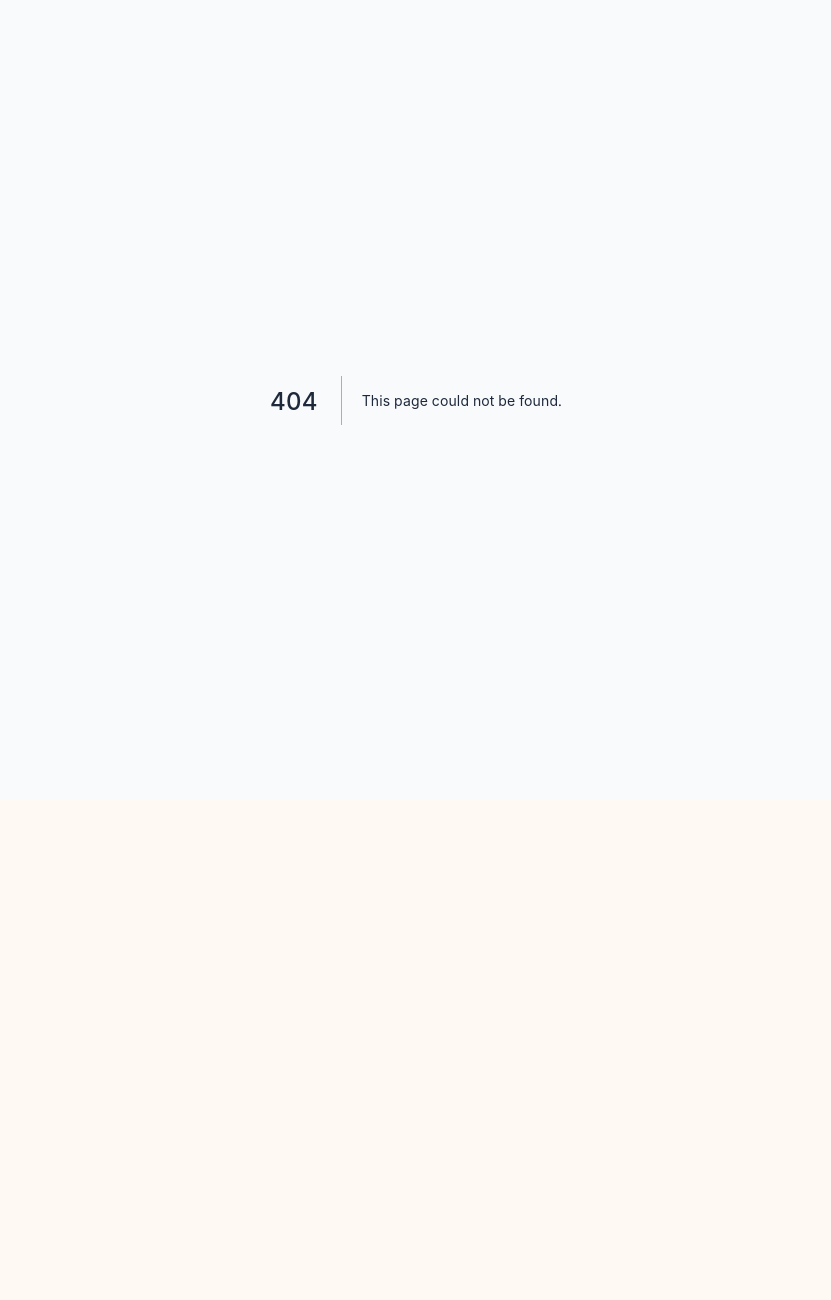
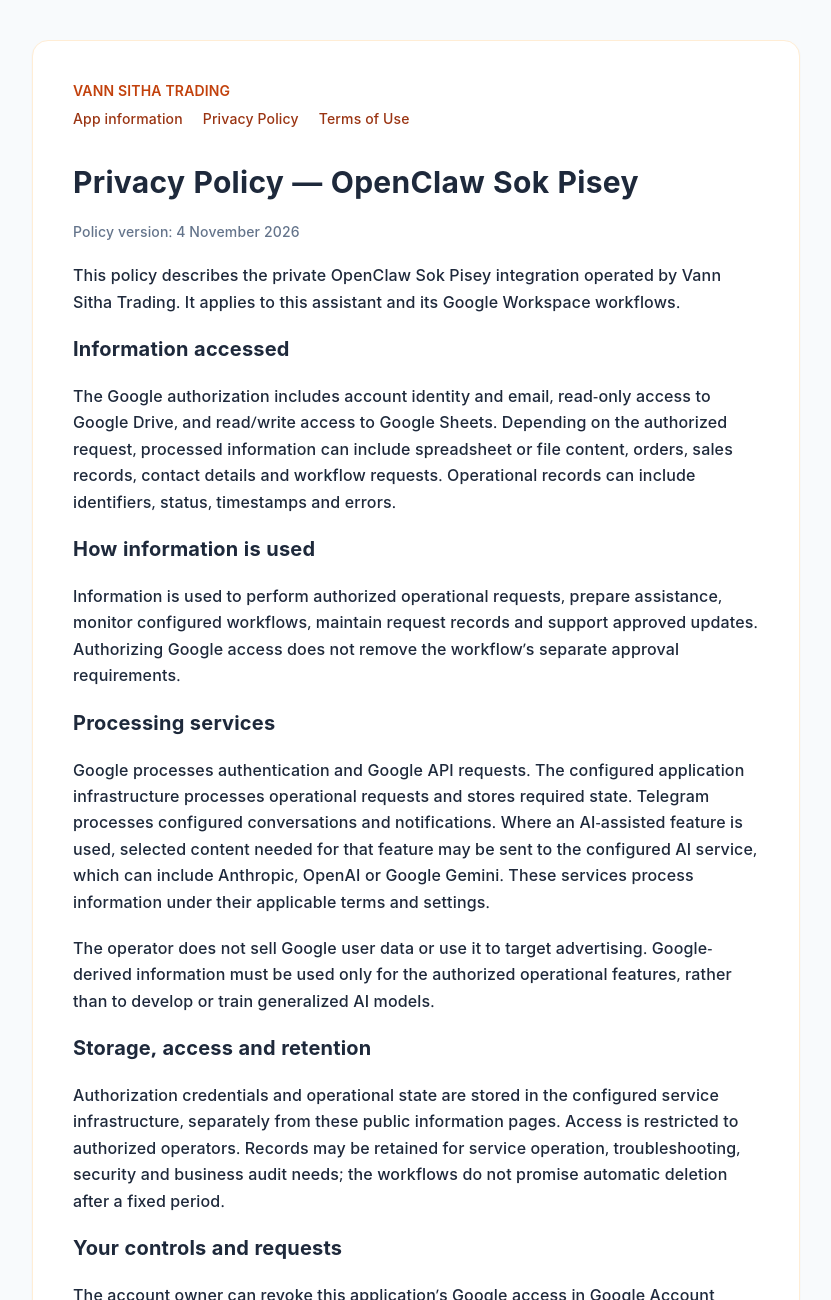
Before and after one commit to sethavann-lang/vannsitha-ai-sale, a Next.js app: page /openclaw-sok-pisey/privacy in a window 1280 px wide. Before the commit this address had no page. Shown: the top 1300 px of the page, without its empty margins (224-1055 px from the left). Before the commit the page ends 800 px from the top, so only its background shows below. Built offline with nearby package versions, Linux system fonts and the light colour scheme.

Commit message:
Add approved Google integration privacy policy

```diff
--- /dev/null
+++ b/src/app/openclaw-sok-pisey/privacy/page.tsx
@@ -0,0 +1,20 @@
+export default function PiseyPrivacyPolicy() {
+  return <>
+    <h1 className="text-3xl font-bold leading-snug">Privacy Policy — OpenClaw Sok Pisey</h1>
+    <p className="text-sm text-slate-500">Policy version: 4 November 2026</p>
+    <p>This policy describes the private OpenClaw Sok Pisey integration operated by Vann Sitha Trading. It applies to this assistant and its Google Workspace workflows.</p>
+    <h2 className="text-xl font-bold">Information accessed</h2>
+    <p>The Google authorization includes account identity and email, read-only access to Google Drive, and read/write access to Google Sheets. Depending on the authorized request, processed information can include spreadsheet or file content, orders, sales records, contact details and workflow requests. Operational records can include identifiers, status, timestamps and errors.</p>
+    <h2 className="text-xl font-bold">How information is used</h2>
+    <p>Information is used to perform authorized operational requests, prepare assistance, monitor configured workflows, maintain request records and support approved updates. Authorizing Google access does not remove the workflow’s separate approval requirements.</p>
+    <h2 className="text-xl font-bold">Processing services</h2>
+    <p>Google processes authentication and Google API requests. The configured application infrastructure processes operational requests and stores required state. Telegram processes configured conversations and notifications. Where an AI-assisted feature is used, selected content needed for that feature may be sent to the configured AI service, which can include Anthropic, OpenAI or Google Gemini. These services process information under their applicable terms and settings.</p>
+    <p>The operator does not sell Google user data or use it to target advertising. Google-derived information must be used only for the authorized operational features, rather than to develop or train generalized AI models.</p>
+    <h2 className="text-xl font-bold">Storage, access and retention</h2>
+    <p>Authorization credentials and operational state are stored in the configured service infrastructure, separately from these public information pages. Access is restricted to authorized operators. Records may be retained for service operation, troubleshooting, security and business audit needs; the workflows do not promise automatic deletion after a fixed period.</p>
+    <h2 className="text-xl font-bold">Your controls and requests</h2>
+    <p>The account owner can revoke this application’s Google access in Google Account settings. This prevents future authorized API access but does not automatically erase existing business spreadsheet entries, Telegram messages, operational records or backups. For access, correction or deletion requests, contact sethavann@gmail.com. Requests are reviewed against the records and retention obligations that apply.</p>
+    <h2 className="text-xl font-bold">Changes and contact</h2>
+    <p>Material changes to this policy will be reflected on this page with an updated version date. Questions can be sent to sethavann@gmail.com.</p>
+  </>;
+}
```
